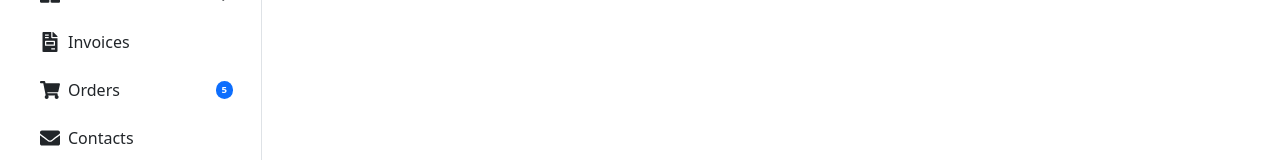
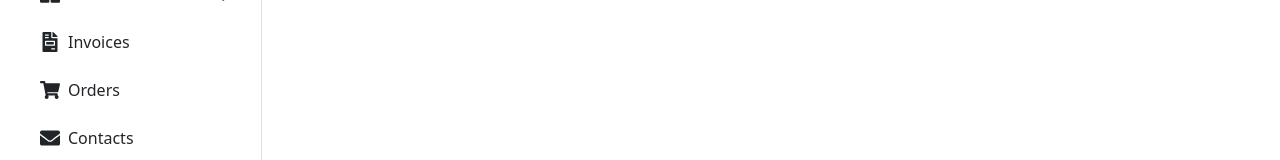
Before and after one commit to duykhangtong/web-hk242, a React (Vite) app: page /admin in a window 1280 px wide. Shown: the part 312-472 px from the top of the page. Built offline with nearby package versions, Linux system fonts and the light colour scheme.

Commit message:
add layout and route

```diff
--- a/src/App.jsx
+++ b/src/App.jsx
@@ -23,6 +23,7 @@ import ProductDetail from "./components/Product/ProductDetail.jsx";
 
 import ProductList from "./components/Product/ProductList.jsx";
 import ProductUpload from "./components/Product/ProductUpload.jsx";
+import OrderManagement from './components/order/OrderManagement.jsx'
 
 import QuestionPage from "./components/question_page/questionPage.jsx";
 import QuestionDetail from "./components/question_page/questionDetail.jsx";
@@ -61,7 +62,8 @@ function App() {
           <Route path='/admin/community' element={<CommunityAdminPage />} />
 					<Route path="/admin/profile" element={<ProfilePage />} />
           <Route path="/admin/users" element={<UsersPage />} />
-          <Route path="/admin/contact" element={<ContactPageAdmin />} />
+          <Route path="/admin/contacts" element={<ContactPageAdmin />} />
+          <Route path="/admin/orders" element={<OrderManagement />} />
         </Route>
       </Routes>
       <ToastContainer
--- a/src/layouts/AdminLayout.jsx
+++ b/src/layouts/AdminLayout.jsx
@@ -54,11 +54,11 @@ const Sidebar = () => {
         />
 
         <SidebarItem icon={<FaFileInvoice />} text="Invoices" hasArrow />
-        <SidebarItem icon={<FaShoppingCart />} text="Orders" badge="5" />
+        <SidebarItem icon={<FaShoppingCart />} text="Orders" to="/admin/orders" />
         <SidebarItem
 					icon={<FaEnvelope />}
 					text='Contacts'
-					to='/admin/contact'
+					to='/admin/contacts'
 				/>
         <SidebarItem icon={<FaBell />} text="Notifications" badge="9" />
         <SidebarItem icon={<FaCog />} text="Settings" />
```
